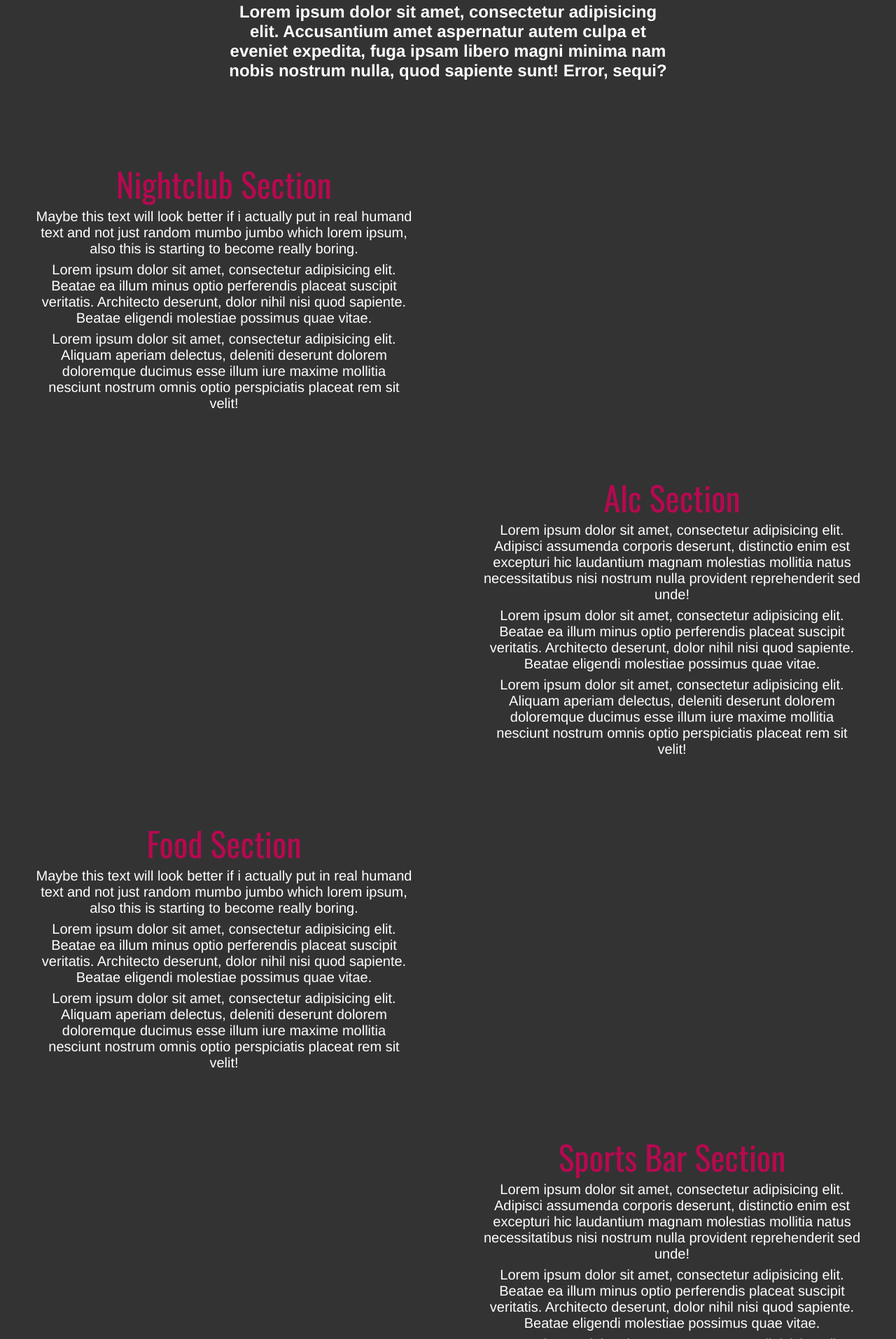
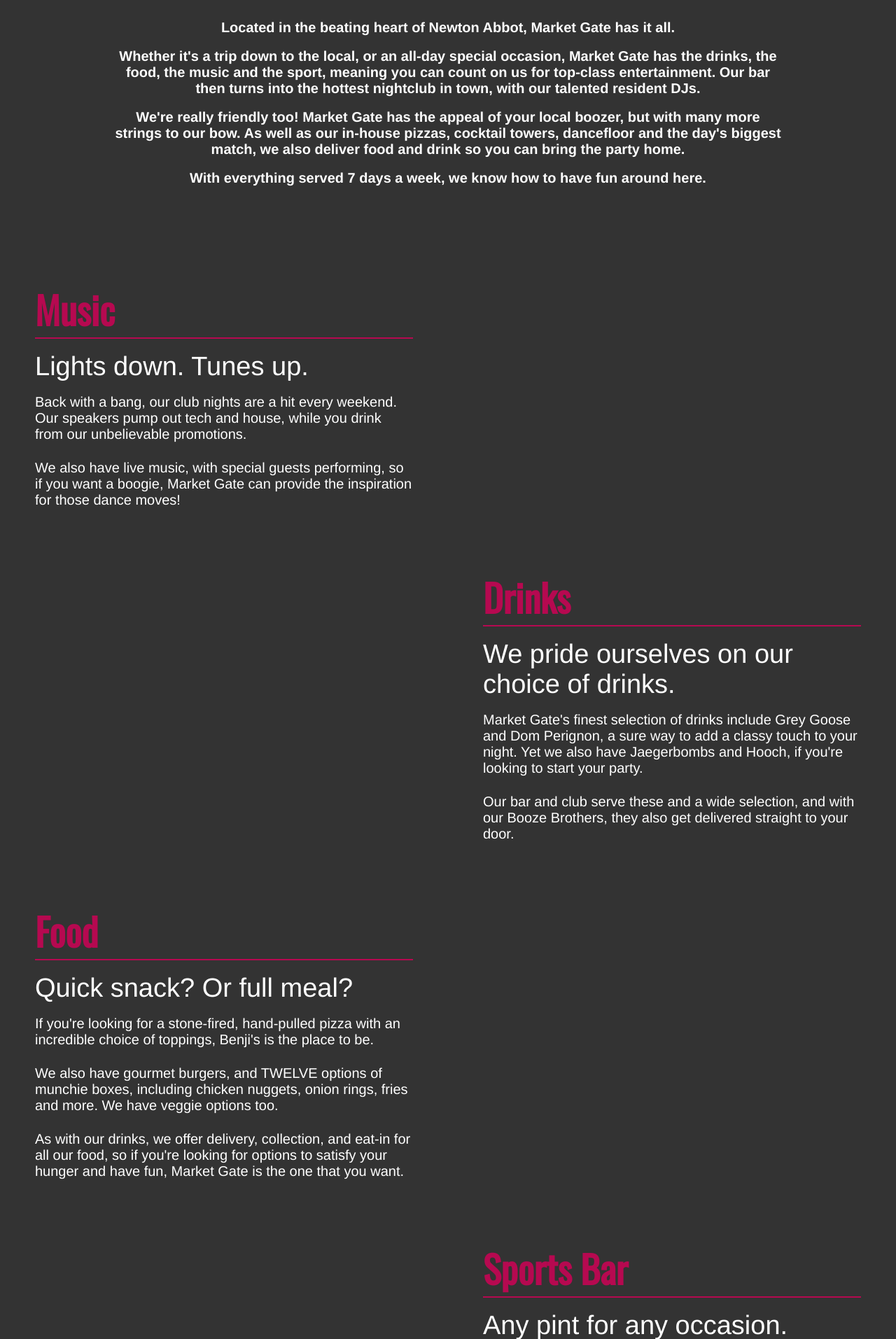
Before and after one commit to Overair-Digital/MarketGate, a plain HTML site: page index.html in a window 1280 px wide. Shown: the part 887-2800 px from the top of the page at 70% size. Drawn offline with nearby package versions, Linux system fonts and the light colour scheme.

Commit message:
[Addition] The website is finished basically

```diff
--- a/index.html
+++ b/index.html
@@ -20,7 +20,6 @@
 <header>
     <div class="fontWhite" id="top">
         <nav>
-            <!--<img class="logoImage" src="Images/1%20the%20Gate%20Master%20Logo%20%5BConverted%5D.png" alt="Market Gate Logo"/>-->
             <h1><lord-icon
                     src="https://cdn.lordicon.com/vieswnpa.json"
                     trigger="loop"
@@ -33,9 +32,9 @@
                 <i class="fas fa-bars"></i>
             </label>
             <ul>
-                <li><a href="index.html">Home</a></li>
-                <li><a href="#">Food</a></li>
-                <li><a href="#">Drinks</a></li>
+                <li><a href="index.html">Home<i class="fa-solid fa-house-chimney" style="margin-left: 0.5rem;"></i></a></li>
+                <li><a href="foodMenu.pdf" target="_blank">Food<i class="fa-solid fa-burger" style="margin-left: 0.5rem;"></i></a></li>
+                <li><a href="#">Drinks<i class="fa-solid fa-champagne-glasses" style="margin-left: 0.5rem;"></i></a></li>
             </ul>
         </nav>
     </div>
@@ -46,7 +45,7 @@
 
     <div class="bg fontWhite">
         <div class="grid">
-            <h1 class="bigH1" style="display: inline-block;">Welcome to the party</h1><h1 class="bigH1 blink" style="display: inline-block; z-index: 2;">.</h1>
+            <h1 class="bigH1 headerText" style="display: inline-block; color: white !important;">Welcome to the party</h1><h1 class="bigH1 blink headerText" style="display: inline-block; color: white !important;">.</h1>
         </div>
     </div>
 
@@ -56,7 +55,13 @@
                 <br />
                 <h1 class="headerText h1Sep">About Market Gate</h1>
                 <br />
-                <p class="pSep">Lorem ipsum dolor sit amet, consectetur adipisicing elit. Accusantium amet aspernatur autem culpa et eveniet expedita, fuga ipsam libero magni minima nam nobis nostrum nulla, quod sapiente sunt! Error, sequi?</p>
+                <p class="pSep">Located in the beating heart of Newton Abbot, Market Gate has it all.</p>
+                <br />
+                <p class="pSep">Whether it's a trip down to the local, or an all-day special occasion, Market Gate has the drinks, the food, the music and the sport, meaning you can count on us for top-class entertainment. Our bar then turns into the hottest nightclub in town, with our talented resident DJs.</p>
+                <br />
+                <p class="pSep">We're really friendly too! Market Gate has the appeal of your local boozer, but with many more strings to our bow. As well as our in-house pizzas, cocktail towers, dancefloor and the day's biggest match, we also deliver food and drink so you can bring the party home.</p>
+                <br />
+                <p class="pSep">With everything served 7 days a week, we know how to have fun around here.</p>
             </div>
         </div>
     </div>
@@ -64,10 +69,16 @@
     <div class="section-container fontWhite" style="background-color: #333;">
         <div class="columns content">
             <div class="content-container">
-                <h1 class="fontPink headerText">Nightclub Section</h1>
-                <p>Maybe this text will look better if i actually put in real humand text and not just random mumbo jumbo which lorem ipsum, also this is starting to become really boring.</p>
-                <p>Lorem ipsum dolor sit amet, consectetur adipisicing elit. Beatae ea illum minus optio perferendis placeat suscipit veritatis. Architecto deserunt, dolor nihil nisi quod sapiente. Beatae eligendi molestiae possimus quae vitae.</p>
-                <p>Lorem ipsum dolor sit amet, consectetur adipisicing elit. Aliquam aperiam delectus, deleniti deserunt dolorem doloremque ducimus esse illum iure maxime mollitia nesciunt nostrum omnis optio perspiciatis placeat rem sit velit!</p>
+                <div class="textContainerLeft">
+                    <h1 class="fontPink headerText">Music</h1>
+                    <div class="headerBorder"></div>
+                    <br />
+                    <h2>Lights down. Tunes up.</h2>
+                    <br />
+                    <p>Back with a bang, our club nights are a hit every weekend. Our speakers pump out tech and house, while you drink from our unbelievable promotions.</p>
+                    <br />
+                    <p>We also have live music, with special guests performing, so if you want a boogie, Market Gate can provide the inspiration for those dance moves!</p>
+                </div>
             </div>
         </div>
         <div class="columns image" style="background-image:url('Images/club.jpg');"></div>
@@ -77,10 +88,16 @@
         <div class="columns image" style="background-image:url('Images/alc.jpg');"></div>
         <div class="columns content">
             <div class="content-container">
-                <h1 class="fontPink headerText">Alc Section</h1>
-                <p>Lorem ipsum dolor sit amet, consectetur adipisicing elit. Adipisci assumenda corporis deserunt, distinctio enim est excepturi hic laudantium magnam molestias mollitia natus necessitatibus nisi nostrum nulla provident reprehenderit sed unde!</p>
-                <p>Lorem ipsum dolor sit amet, consectetur adipisicing elit. Beatae ea illum minus optio perferendis placeat suscipit veritatis. Architecto deserunt, dolor nihil nisi quod sapiente. Beatae eligendi molestiae possimus quae vitae.</p>
-                <p>Lorem ipsum dolor sit amet, consectetur adipisicing elit. Aliquam aperiam delectus, deleniti deserunt dolorem doloremque ducimus esse illum iure maxime mollitia nesciunt nostrum omnis optio perspiciatis placeat rem sit velit!</p>
+                <div class="textContainerLeft">
+                    <h1 class="fontPink headerText">Drinks</h1>
+                    <div class="headerBorder"></div>
+                    <br />
+                    <h2>We pride ourselves on our choice of drinks.</h2>
+                    <br />
+                    <p>Market Gate's finest selection of drinks include Grey Goose and Dom Perignon, a sure way to add a classy touch to your night. Yet we also have Jaegerbombs and Hooch, if you're looking to start your party.</p>
+                    <br />
+                    <p>Our bar and club serve these and a wide selection, and with our Booze Brothers, they also get delivered straight to your door.</p>
+                </div>
             </div>
         </div>
     </div>
@@ -88,10 +105,18 @@
     <div class="section-container fontWhite" style="background-color: #333;">
         <div class="columns content">
             <div class="content-container">
-                <h1 class="fontPink headerText">Food Section</h1>
-                <p>Maybe this text will look better if i actually put in real humand text and not just random mumbo jumbo which lorem ipsum, also this is starting to become really boring.</p>
-                <p>Lorem ipsum dolor sit amet, consectetur adipisicing elit. Beatae ea illum minus optio perferendis placeat suscipit veritatis. Architecto deserunt, dolor nihil nisi quod sapiente. Beatae eligendi molestiae possimus quae vitae.</p>
-                <p>Lorem ipsum dolor sit amet, consectetur adipisicing elit. Aliquam aperiam delectus, deleniti deserunt dolorem doloremque ducimus esse illum iure maxime mollitia nesciunt nostrum omnis optio perspiciatis placeat rem sit velit!</p>
+                <div class="textContainerLeft">
+                    <h1 class="fontPink headerText">Food</h1>
+                    <div class="headerBorder"></div>
+                    <br />
+                    <h2>Quick snack? Or full meal?</h2>
+                    <br />
+                    <p>If you're looking for a stone-fired, hand-pulled pizza with an incredible choice of toppings, Benji's is the place to be.</p>
+                    <br />
+                    <p>We also have gourmet burgers, and TWELVE options of munchie boxes, including chicken nuggets, onion rings, fries and more. We have veggie options too.</p>
+                    <br />
+                    <p>As with our drinks, we offer delivery, collection, and eat-in for all our food, so if you're looking for options to satisfy your hunger and have fun, Market Gate is the one that you want.</p>
+                </div>
             </div>
         </div>
         <div class="columns image" style="background-image:url('Images/food.jpg');"></div>
@@ -101,10 +126,16 @@
         <div class="columns image" style="background-image:url('Images/bar.jpg');"></div>
         <div class="columns content">
             <div class="content-container">
-                <h1 class="fontPink headerText">Sports Bar Section</h1>
-                <p>Lorem ipsum dolor sit amet, consectetur adipisicing elit. Adipisci assumenda corporis deserunt, distinctio enim est excepturi hic laudantium magnam molestias mollitia natus necessitatibus nisi nostrum nulla provident reprehenderit sed unde!</p>
-                <p>Lorem ipsum dolor sit amet, consectetur adipisicing elit. Beatae ea illum minus optio perferendis placeat suscipit veritatis. Architecto deserunt, dolor nihil nisi quod sapiente. Beatae eligendi molestiae possimus quae vitae.</p>
-                <p>Lorem ipsum dolor sit amet, consectetur adipisicing elit. Aliquam aperiam delectus, deleniti deserunt dolorem doloremque ducimus esse illum iure maxime mollitia nesciunt nostrum omnis optio perspiciatis placeat rem sit velit!</p>
+                <div class="textContainerLeft">
+                    <h1 class="fontPink headerText">Sports Bar</h1>
+                    <div class="headerBorder"></div>
+                    <br />
+                    <h2>Any pint for any occasion.</h2>
+                    <br />
+                    <p>With Sky and BT Sports, and a regular showing of the big fights and anticipated matches, you can count on us to deliver highs and lows of game day.</p>
+                    <br />
+                    <p>Market Gate can relax you with a pint after a long day at work, or start the day off with a pint and see where the night takes you!</p>
+                </div>
             </div>
         </div>
     </div>
@@ -121,6 +152,7 @@
                         height="450"
                         style="border:none; overflow:hidden;"
                         allowfullscreen="true"
+                        loading="lazy"
                         allow="autoplay;
                         clipboard-write;
                         encrypted-media;
--- a/styles.css
+++ b/styles.css
@@ -127,6 +127,7 @@ input[type="checkbox"] {
         text-align: center;
         display: block;
         transition: all 0.3s ease;
+        z-index: 1;
     }
     #click:checked ~ ul {
         right: 0;
@@ -173,11 +174,12 @@ input[type="checkbox"] {
     padding: 40px 50px;
 }
 .section-container .columns.content .content-container h1 {
-    font-weight: 100;
-    font-size: 48px;
+    font-weight: 800;
+    font-size: 54px;
 }
 .section-container .columns.content .content-container h2 {
-    font-weight: 1000;
+    font-size: 38px;
+    font-weight: 450;
 }
 .section-container .columns.content .content-container p {
     font-size: 20px;
@@ -207,11 +209,23 @@ input[type="checkbox"] {
     }
     .section-container .columns.content .content-container h2 {
         font-size: 28px;
-        font-weight: 800;
+        font-weight: 900;
     }
     .section-container .columns.content .content-container h2 p {
         justify-content: center;
         align-content: center;
+    }
+    .section-container .columns.content .content-container .textContainerLeft {
+        text-align: center !important;
+    }
+    .pSep {
+        font-size: 15px !important;
+    }
+    .h1Sep {
+        font-size: 32px !important;
+    }
+    .bigH1 {
+        font-size: 48px !important;
     }
 }
 .bg {
@@ -225,7 +239,7 @@ input[type="checkbox"] {
 }
 .aboutUs {
     width: 100vw;
-    height: 300px;
+    height: 450px;
     background-color: var(--marketGateGrey);
 }
 .facebook {
@@ -256,12 +270,21 @@ input[type="checkbox"] {
 }
 .pSep {
     text-align: center;
-    font-size: 24px;
+    font-size: 20px;
     font-weight: 600;
 }
 .textContainer {
     text-align: center;
-    width: 50%;
+    width: 75%;
+}
+.textContainerLeft {
+    text-align: left !important;
+}
+.textContainerRight {
+    text-align: right !important;
+}
+.headerBorder {
+    border-bottom: 2px solid var(--marketGatePink) !important;
 }
 .blue {
     width: 100vw;
```
